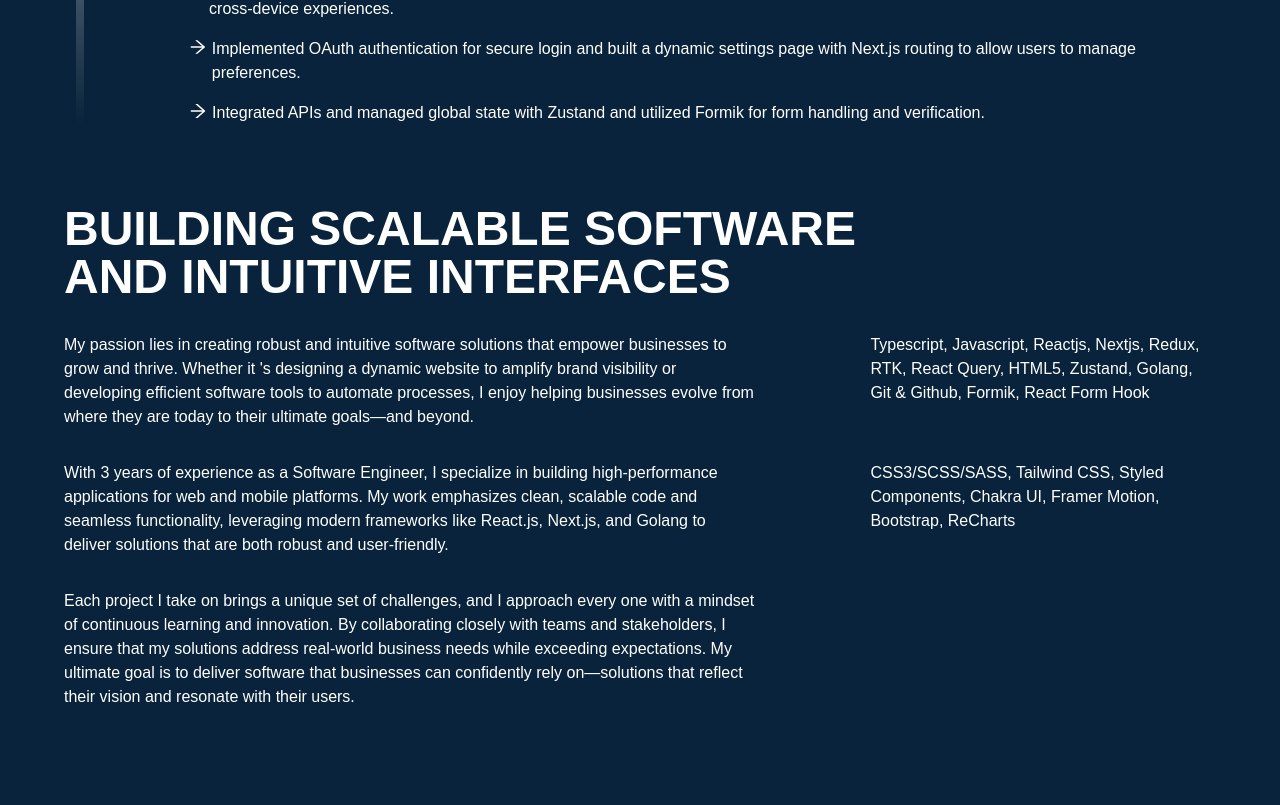
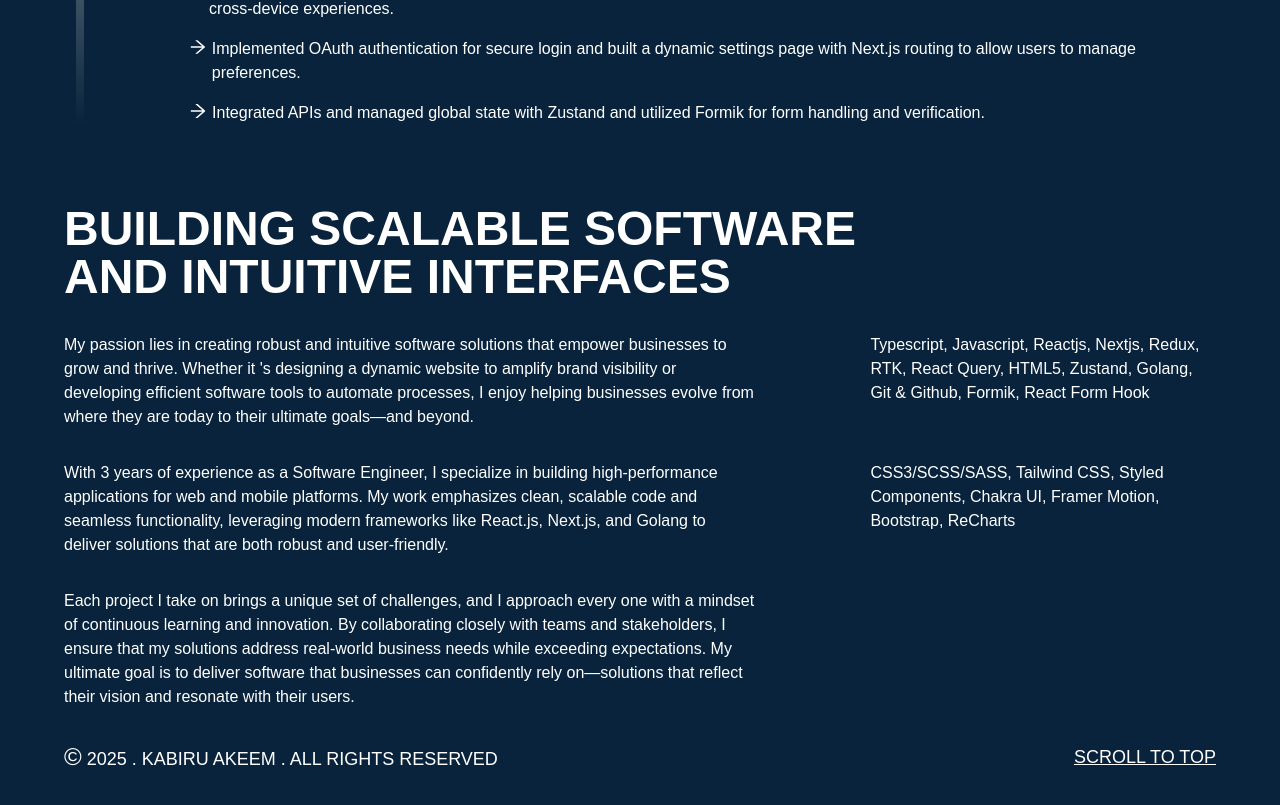
Before and after one commit to Akeemkabiru/Portfolio, a Next.js app: page / in a window 1280 px wide. Shown: the part 4208-5013 px from the top of the page. Before the commit the page ends 4917 px from the top, so only its background shows below. Built offline with nearby package versions, Linux system fonts and the light colour scheme.

Commit message:
refactor

```diff
--- a/src/app/page.tsx
+++ b/src/app/page.tsx
@@ -1,10 +1,13 @@
 import Card from "@/components/project-card";
 import { ABOUT, EXPERIENCE, PROJECTS } from "@/utils/constant";
 import Image from "next/image";
+import Link from "next/link";
 import { AiOutlineArrowRight } from "react-icons/ai";
 import { FaList } from "react-icons/fa6";
 
 export default function Home() {
+  const curYear = new Date().getFullYear();
+
   return (
     <>
       {/* hero section */}
@@ -138,6 +141,24 @@ export default function Home() {
           })}
         </div>
       </section>
+
+      <section
+        id="footer"
+        className="my-6 sm:my-8 text-sm sm:text-base lg:text-lg flex md:justify-between justify-center"
+      >
+        <p>
+          <span className="text-xl sm:text-2xl">&copy;</span> {curYear} . KABIRU
+          AKEEM . ALL RIGHTS RESERVED
+        </p>
+        <Link
+          className="md:flex hidden items-center gap-1 leading-tight"
+          href="#home"
+          data-blobity-offset-x="2"
+          data-blobity-offset-y="0"
+        >
+          <p className="underline leading-tight">SCROLL TO TOP</p>
+        </Link>
+      </section>
     </>
   );
 }
```
